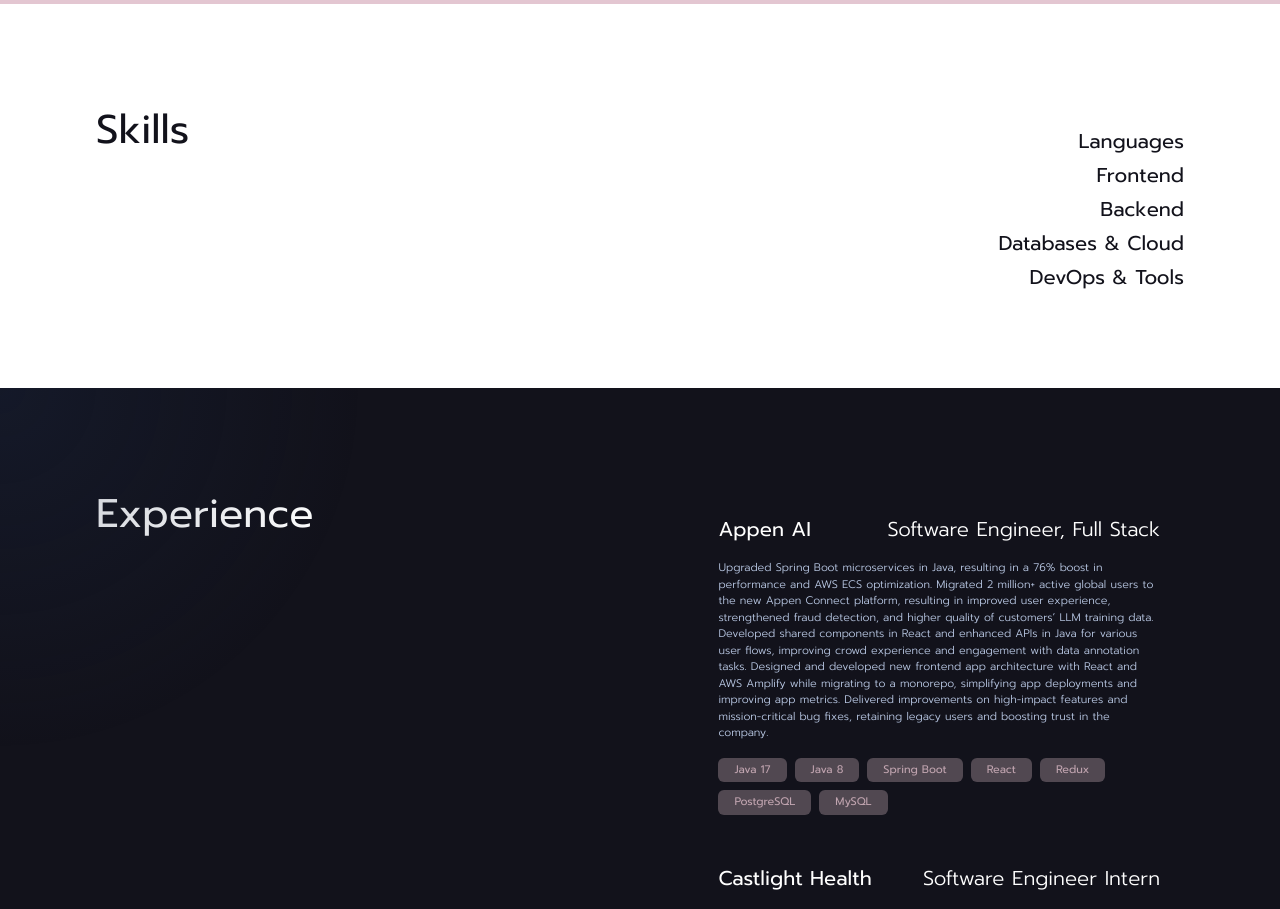
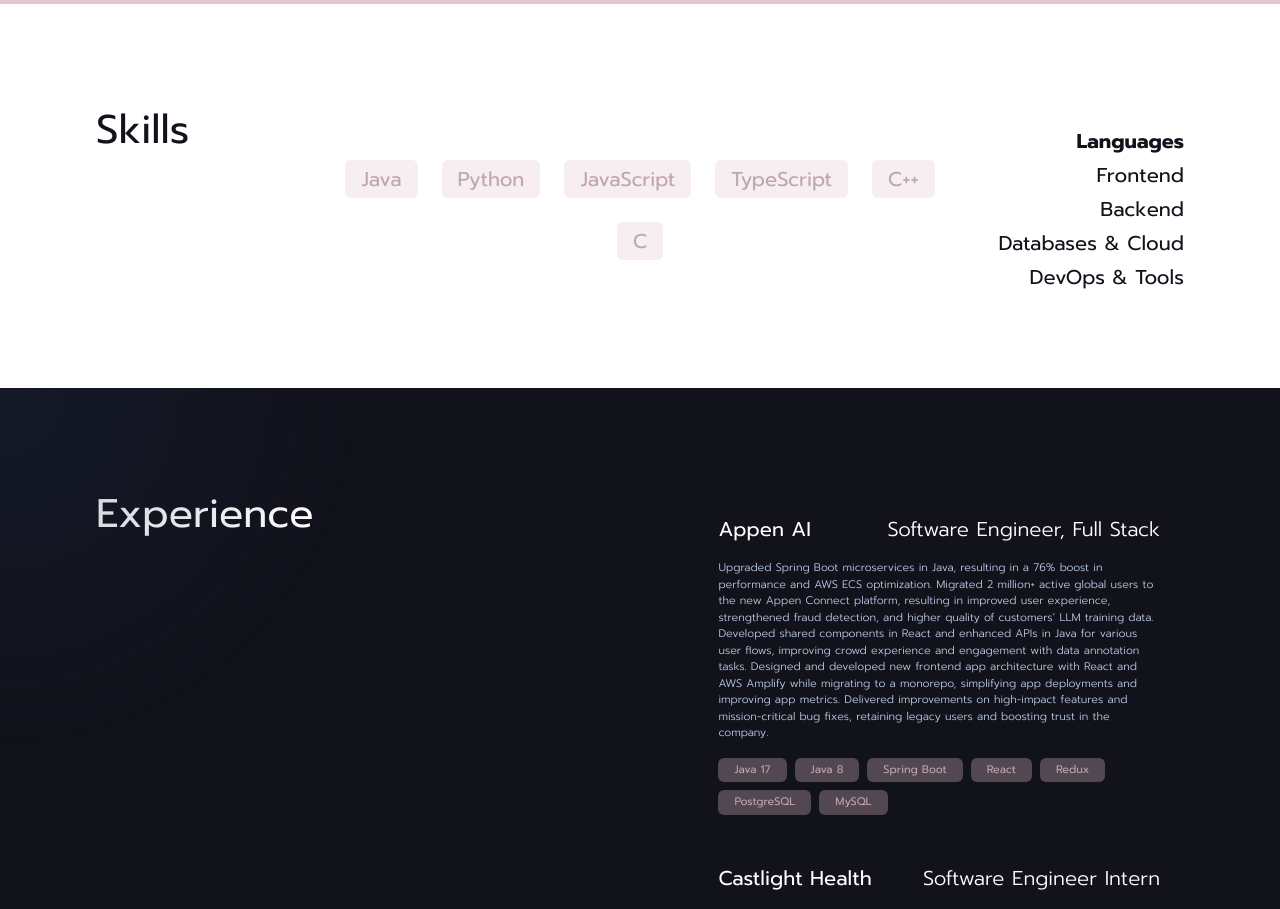
Before and after one commit to tiabhatt00/tia-bhattacharya-portfolio, a Next.js app: page / in a window 1280 px wide. Shown: the part 1180-2089 px from the top of the page. Built offline with nearby package versions, Linux system fonts and the light colour scheme.

Commit message:
set default starting skills section to languages

```diff
--- a/src/app/components/sections/skills/index.tsx
+++ b/src/app/components/sections/skills/index.tsx
@@ -3,10 +3,9 @@
 import React, { useState } from 'react';
 import { Header, Title } from '../../typography';
 import { technicalSkills } from './constants';
-// import MouseTrackedGradient from '../components/mouse-tracked-gradient';
 
 const Skills: React.FC = () => {
-    const [activeCategory, setActiveCategory] = useState<string | null>(null);
+    const [activeCategory, setActiveCategory] = useState<string| null>(Object.keys(technicalSkills)[0]);
 
     return (
         <section className="relative h-96 bg-primary font-prompt">
@@ -47,7 +46,6 @@
                 ))}
             </div>
 
-            {/* <MouseTrackedGradient colorScheme='white'/> */}
         </section>
     );
 };
```
